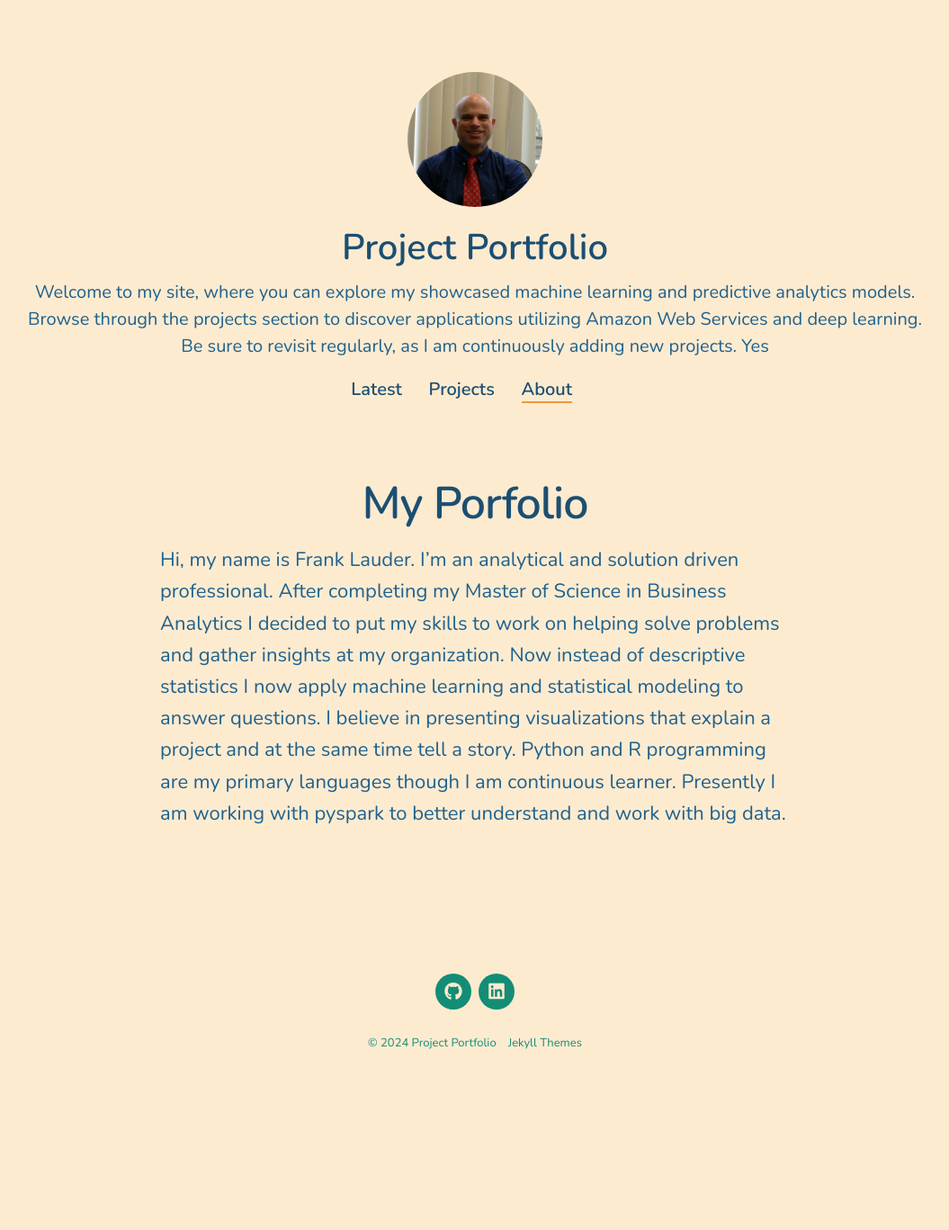
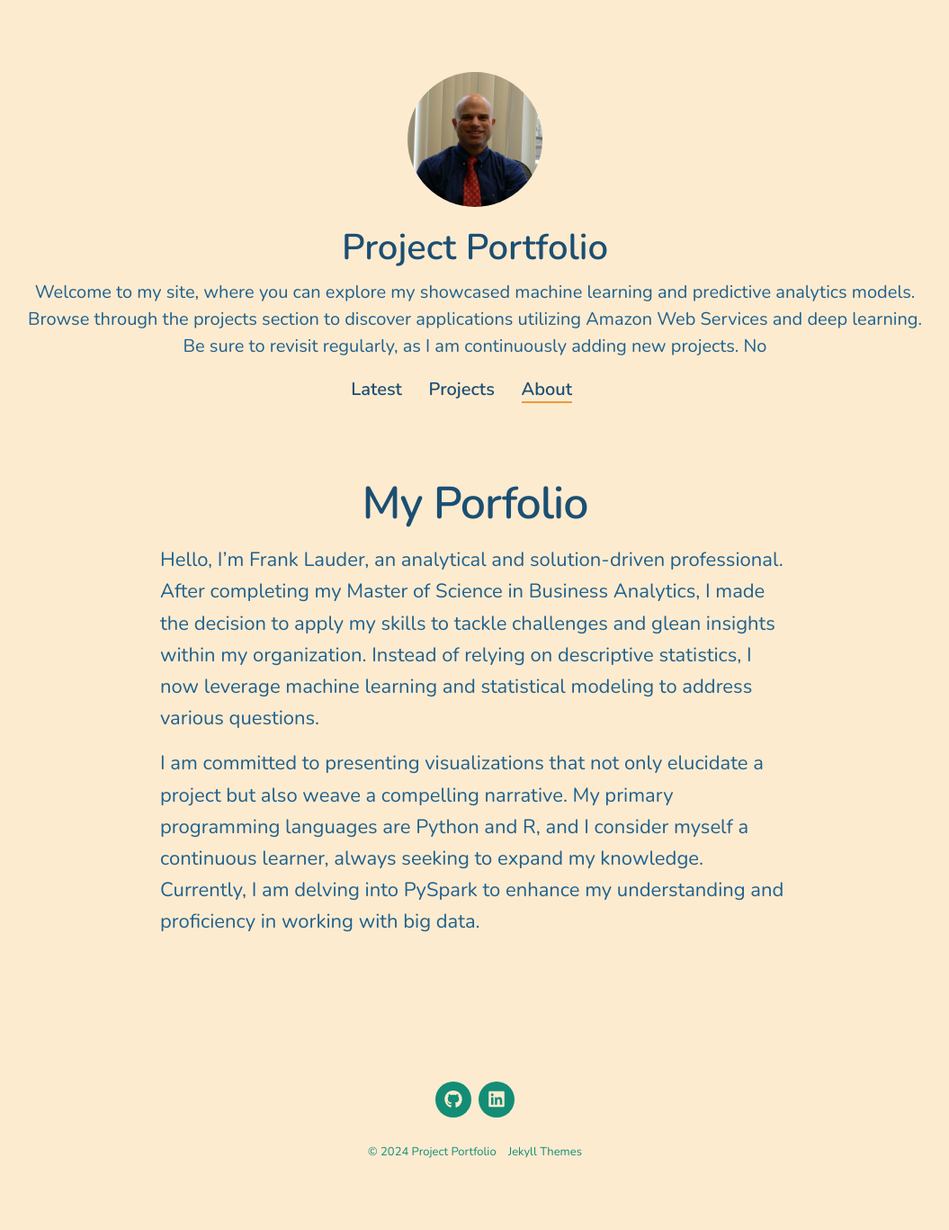
Before and after one commit to franklauder/franklauder.github.io, a Jekyll site: the page built from _pages/about.md, in a window 1280 px wide. Shown: the whole page at 90% size, without its empty margins (112-1167 px from the left). Built offline with Jekyll 4.4.1, drawn with Linux system fonts in a browser that asks for light colours; nearby versions of some CDN libraries; before the commit the page ends 1246 px from its top, so only the background shows below that.

Commit message:
text change

```diff
--- a/_data/settings.yml
+++ b/_data/settings.yml
@@ -2,7 +2,7 @@ basic_settings:
   site_title: "Project Portfolio"
   site_tagline: "Welcome to my site, where you can explore my showcased machine
   learning and predictive analytics models.
-   Browse through the projects section to discover applications utilizing Amazon Web Services and deep learning. Be sure to revisit regularly, as I am continuously adding new projects. Yes"
+   Browse through the projects section to discover applications utilizing Amazon Web Services and deep learning. Be sure to revisit regularly, as I am continuously adding new projects. No"
   favicon_image: /images/insight-logo.png
 
 
--- a/_pages/about.md
+++ b/_pages/about.md
@@ -7,5 +7,6 @@ featured_image: '/images/Screenshot.png'
 
 
 
-Hi, my name is Frank Lauder.   I’m an analytical and solution driven professional. After completing my Master of Science in Business Analytics I decided to put my skills to work on helping solve problems and gather insights at my organization.  Now instead of descriptive statistics I now apply machine learning and statistical modeling to answer questions.
-I believe in presenting visualizations that explain a project and at the same time tell a story.  Python and R programming are my primary languages though I am continuous learner.  Presently I am working with pyspark to better understand and work with big data.
+Hello, I'm Frank Lauder, an analytical and solution-driven professional. After completing my Master of Science in Business Analytics, I made the decision to apply my skills to tackle challenges and glean insights within my organization. Instead of relying on descriptive statistics, I now leverage machine learning and statistical modeling to address various questions.
+
+I am committed to presenting visualizations that not only elucidate a project but also weave a compelling narrative. My primary programming languages are Python and R, and I consider myself a continuous learner, always seeking to expand my knowledge. Currently, I am delving into PySpark to enhance my understanding and proficiency in working with big data.
```
Also changed, not shown: _posts/2022-12-19-new-persist.md (+3 -2 lines), _posts/2023-06-30-InsuranceFraud.md (+1 -1 lines).
